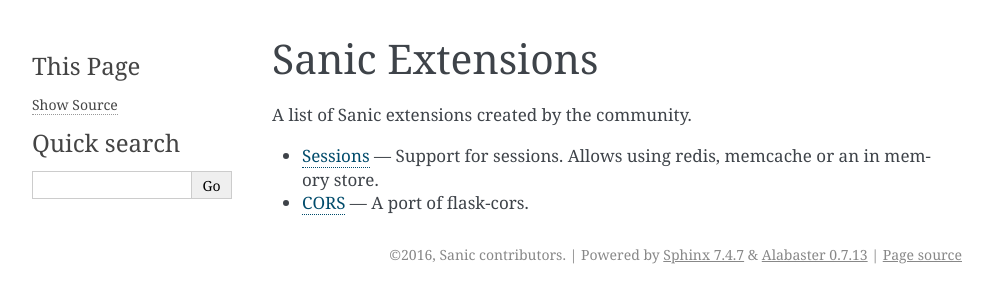
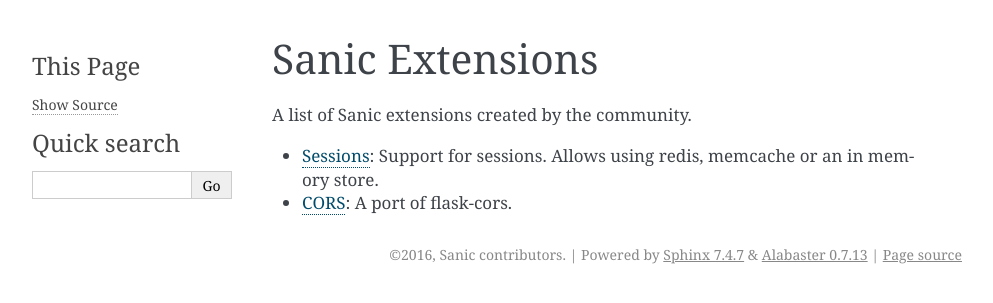
Before and after one commit to sanic-org/sanic, a Sphinx documentation site: the page built from docs/extensions.md, in a window 1280 px wide. Shown: the top 303 px of the page, without its empty margins (148-1141 px from the left). Built offline with Sphinx 7.4.7, drawn with Linux system fonts in a browser that asks for light colours; pages that are not in the unit, such as notebooks, are missing from menus; part of the change alters nothing that is shown.

```diff
--- a/docs/extensions.md
+++ b/docs/extensions.md
@@ -2,5 +2,6 @@
 
 A list of Sanic extensions created by the community.
 
- * [Sessions](https://github.com/subyraman/sanic_session) &mdash; Support for sessions. Allows using redis, memcache or an in memory store.
- * [CORS](https://github.com/ashleysommer/sanic-cors) &mdash; A port of flask-cors.
+- [Sessions](https://github.com/subyraman/sanic_session): Support for sessions.
+  Allows using redis, memcache or an in memory store.
+- [CORS](https://github.com/ashleysommer/sanic-cors): A port of flask-cors.
```
